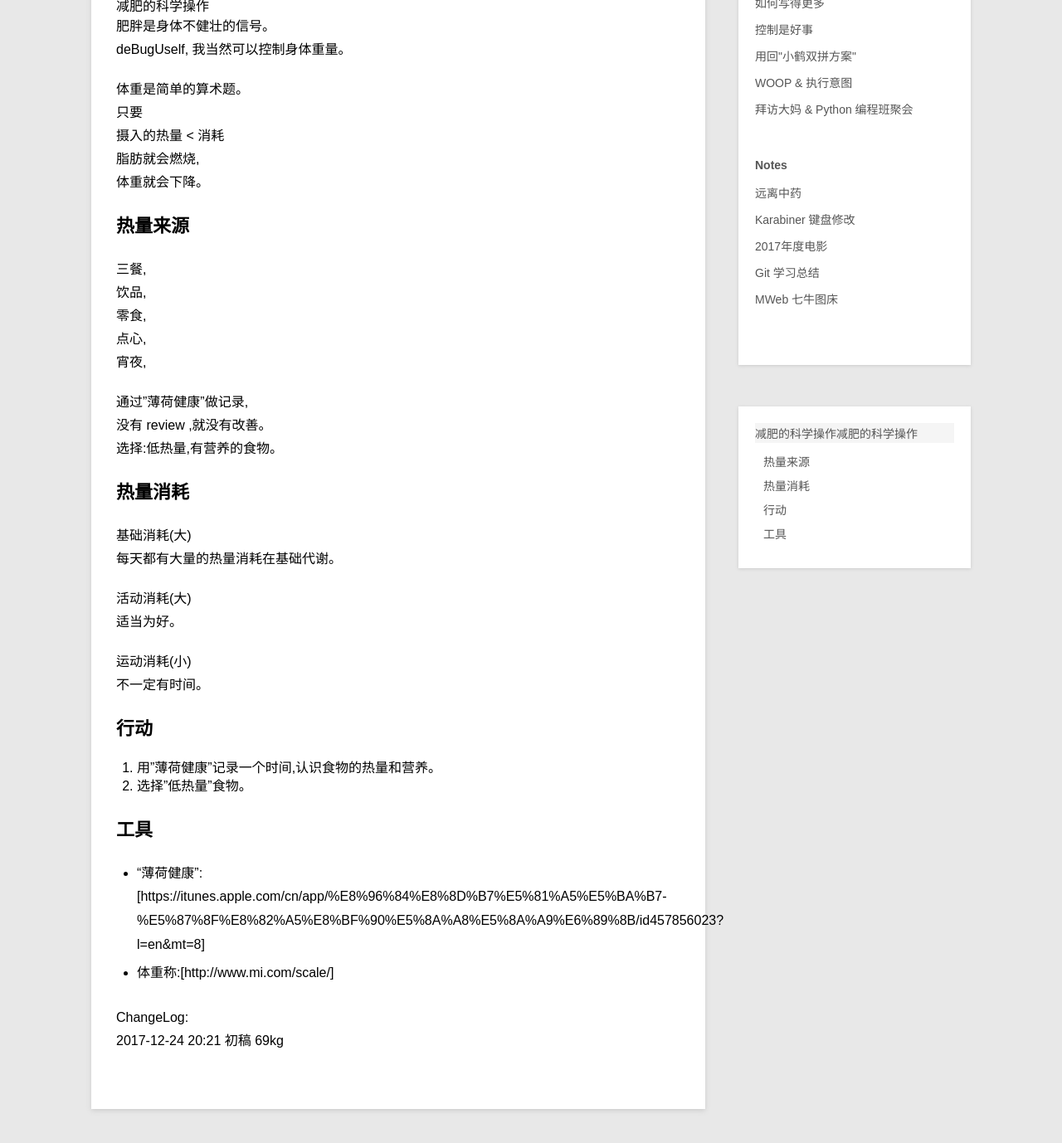
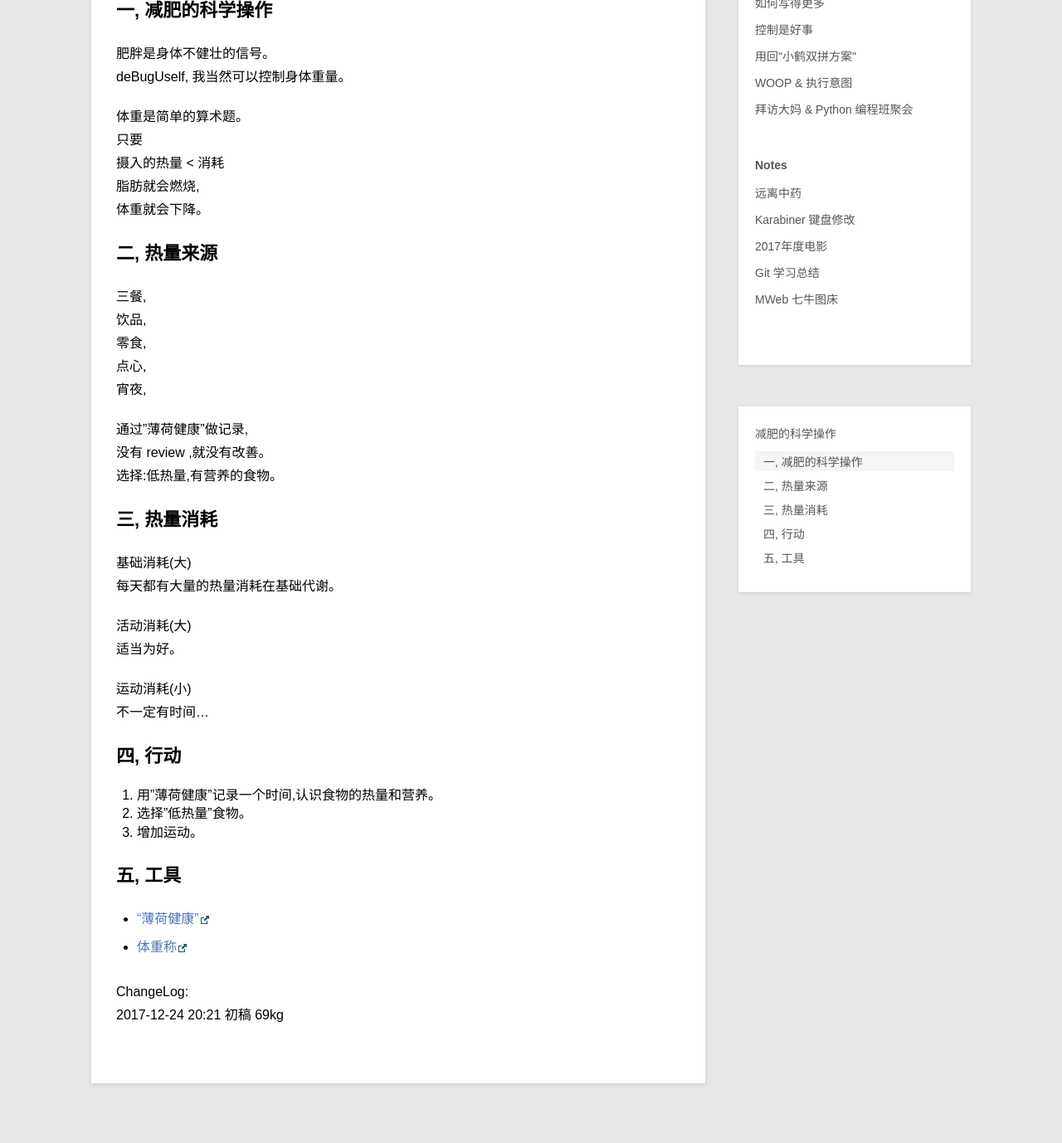
Before and after one commit to linfeng365/linfeng365.github.io, a Jekyll site: the page built from _posts/Blog/2017-12-24-loseWeight.md, in a window 1280 px wide and 1400 px high, scrolled down 244 px. Shown: the top 1378 px of the window at 83% size. Built offline with Jekyll 4.4.1, drawn with Linux system fonts in a browser that asks for light colours; comment, search, counter and statistics services are not loaded.

Commit message:
2017-12-24 20:57

```diff
--- a/_posts/Blog/2017-12-24-loseWeight.md
+++ b/_posts/Blog/2017-12-24-loseWeight.md
@@ -5,7 +5,9 @@ description: 面向自已…
 category: blog
 ---
 
-# 减肥的科学操作
+
+## 一, 减肥的科学操作
+
 肥胖是身体不健壮的信号。
 deBugUself, 我当然可以控制身体重量。
 
@@ -15,7 +17,7 @@ deBugUself, 我当然可以控制身体重量。
 脂肪就会燃烧,
 体重就会下降。
 
-## 热量来源
+## 二, 热量来源
 三餐,
 饮品,
 零食,
@@ -27,7 +29,7 @@ deBugUself, 我当然可以控制身体重量。
 选择:低热量,有营养的食物。
 
 
-## 热量消耗
+## 三, 热量消耗
 基础消耗(大)
 每天都有大量的热量消耗在基础代谢。
 
@@ -35,18 +37,19 @@ deBugUself, 我当然可以控制身体重量。
 适当为好。
 
 运动消耗(小)
-不一定有时间。
+不一定有时间…
 
-## 行动
+## 四, 行动
 1. 用"薄荷健康"记录一个时间,认识食物的热量和营养。
 2. 选择"低热量"食物。
+3. 增加运动。
 
 
 
-## 工具
+## 五, 工具
 
-* "薄荷健康":[https://itunes.apple.com/cn/app/%E8%96%84%E8%8D%B7%E5%81%A5%E5%BA%B7-%E5%87%8F%E8%82%A5%E8%BF%90%E5%8A%A8%E5%8A%A9%E6%89%8B/id457856023?l=en&mt=8]
-* 体重称:[http://www.mi.com/scale/]
+* ["薄荷健康"](https://itunes.apple.com/cn/app/%E8%96%84%E8%8D%B7%E5%81%A5%E5%BA%B7-%E5%87%8F%E8%82%A5%E8%BF%90%E5%8A%A8%E5%8A%A9%E6%89%8B/id457856023?l=en&mt=8)
+* [体重称](http://www.mi.com/scale/)
 
 
 ChangeLog:
```
